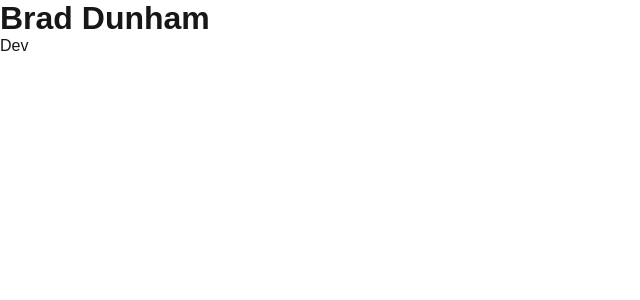
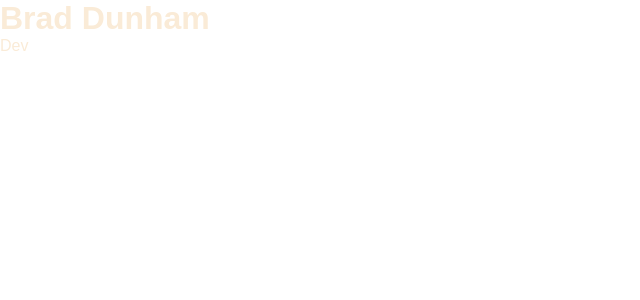
Before and after one commit to BDunham484/portfolio_4.0, a Next.js app: page / in a window 1280 px wide. Shown: the top 300 px of the page, without its empty margins (0-640 px from the left). Built offline with nearby package versions, Linux system fonts and the light colour scheme.

Commit message:
Update global styles

```diff
--- a/src/app/globals.css
+++ b/src/app/globals.css
@@ -1,11 +1,12 @@
 :root {
   --background: #ffffff;
   --foreground: #171717;
+  --lightText: antiqueWhite;
 }
 
 @media (prefers-color-scheme: dark) {
   :root {
-    --background: #0a0a0a;
+    --background: #525050;
     --foreground: #ededed;
   }
 }
@@ -17,9 +18,9 @@ body {
 }
 
 body {
-  color: var(--foreground);
+  color: var(--lightText);
   background: var(--background);
-  font-family: Arial, Helvetica, sans-serif;
+  font-family: 'Montserrat', sans-serif;
   -webkit-font-smoothing: antialiased;
   -moz-osx-font-smoothing: grayscale;
 }
@@ -28,6 +29,10 @@ body {
   box-sizing: border-box;
   padding: 0;
   margin: 0;
+}
+
+*::selection {
+  background-color: transparent;
 }
 
 a {
```
